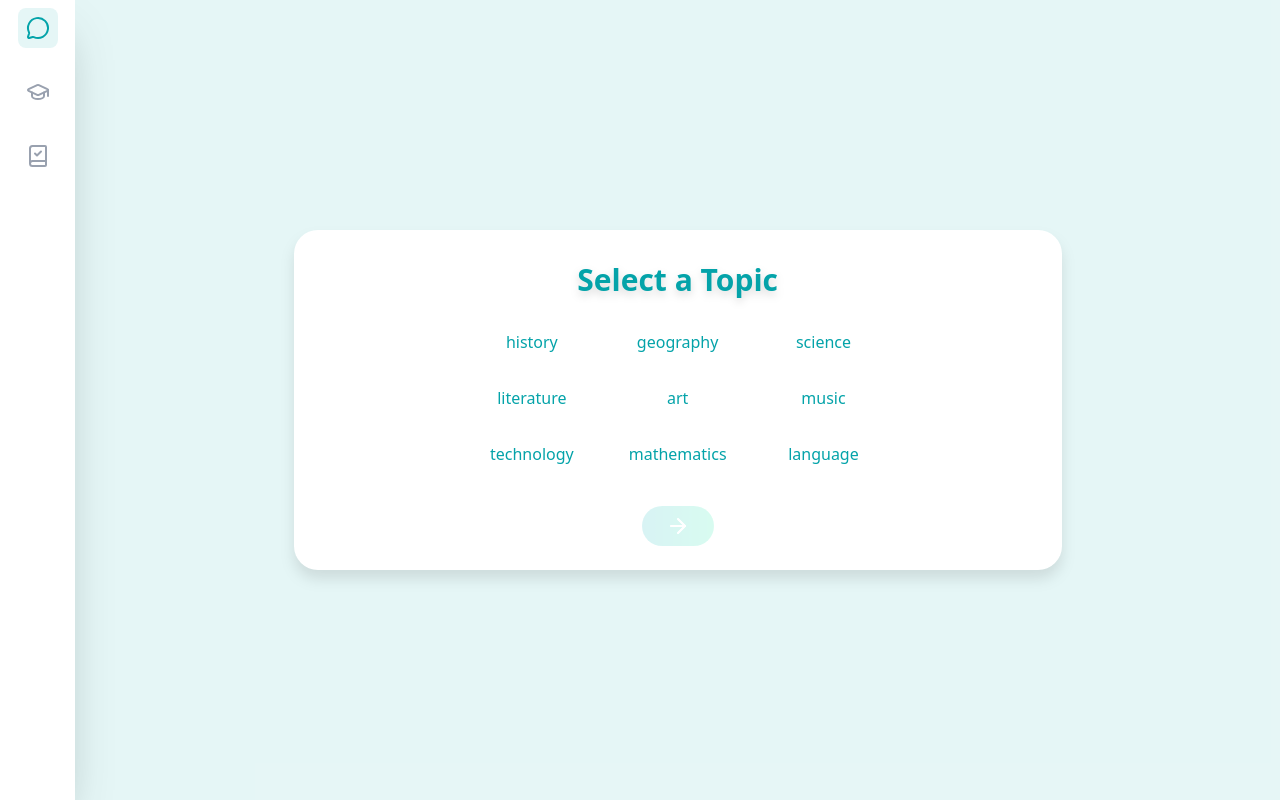
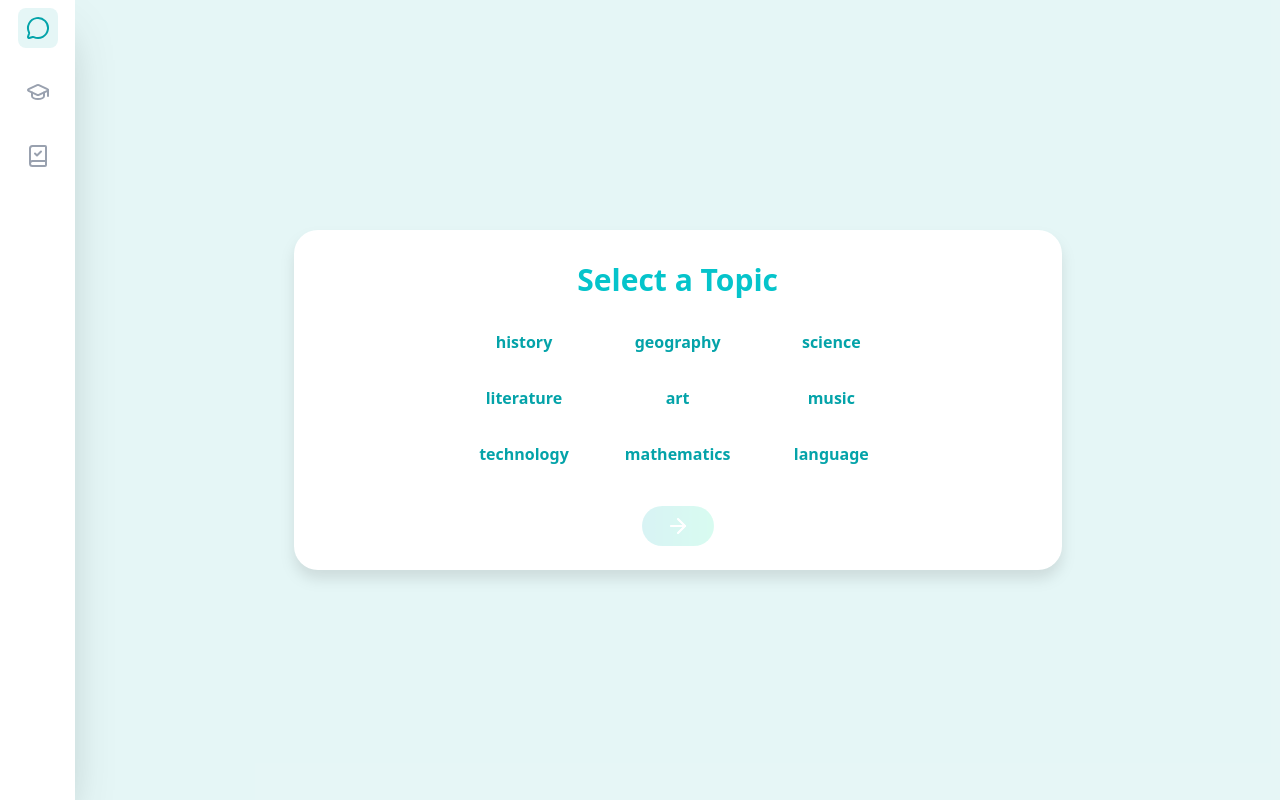
Before and after one commit to Lomila77/Never-answer, a React (Vite) app in the folder frontend/: page / in a window 1280 px wide. Built offline with nearby package versions, Linux system fonts and the light colour scheme.

Commit message:
add : small modification on style

```diff
--- a/frontend/src/components/Selection.jsx
+++ b/frontend/src/components/Selection.jsx
@@ -16,15 +16,15 @@ const Selection = ({handlesubmitSelection}) => {
     ];
     return (
         <div className='bg-white *:text-[var(--primary)] border-gray-400 rounded-3xl drop-shadow-xl flex flex-col items-center justify-center gap-4 p-6 w-full max-w-3xl mx-auto'>
-            <h2 className='text-3xl ! text-center font-bold p-2 drop-shadow-lg'>Select a Topic</h2>
+            <h2 className='text-3xl ! text-center font-bold p-2  drop-shadow-[var(--primary)]/70 brightness-100'>Select a Topic</h2>
             <div className='grid grid-cols-3 grid-rows-3 justify-center gap-4'>
                 {choices.map((choice, index) => (
                     <button
                         key={index}
                         onClick={() => setSelectedIndex(index)}
                         className={`
-                            px-4 py-2 rounded
-                            transition-all duration-200
+                            px-4 py-2 rounded-full
+                            transition-all duration-200 bg-[var(--secondary)]/  text-[var(--primary)] font-semibold
                             ${selectedIndex === index
                               ? 'bg-gradient-to-r shadow-emerald-400/40 shadow-lg from-[var(--primary)] brightness-110 to-emerald-400 text-white'
                             //   ? 'bg-gradient-to-r shadow-[0_2px_10px_var(--primary)]/50 from-[var(--primary)] brightness-110 to-emerald-400 text-white'
@@ -32,7 +32,7 @@ const Selection = ({handlesubmitSelection}) => {
                             }
                             hover:scale-120
                           `}
-                                            >
+                            >
                         {choice}
                     </button>
                 ))}
--- a/frontend/src/styles/style.css
+++ b/frontend/src/styles/style.css
@@ -16,6 +16,10 @@ html, body, #root {
   :root {
     --primary: #04A3A9;
     --secondary: #
+  }
+
+  h1, h2, h3, h4, h5, h6, p {
+    filter: brightness(120%);
   }
 
 
```
